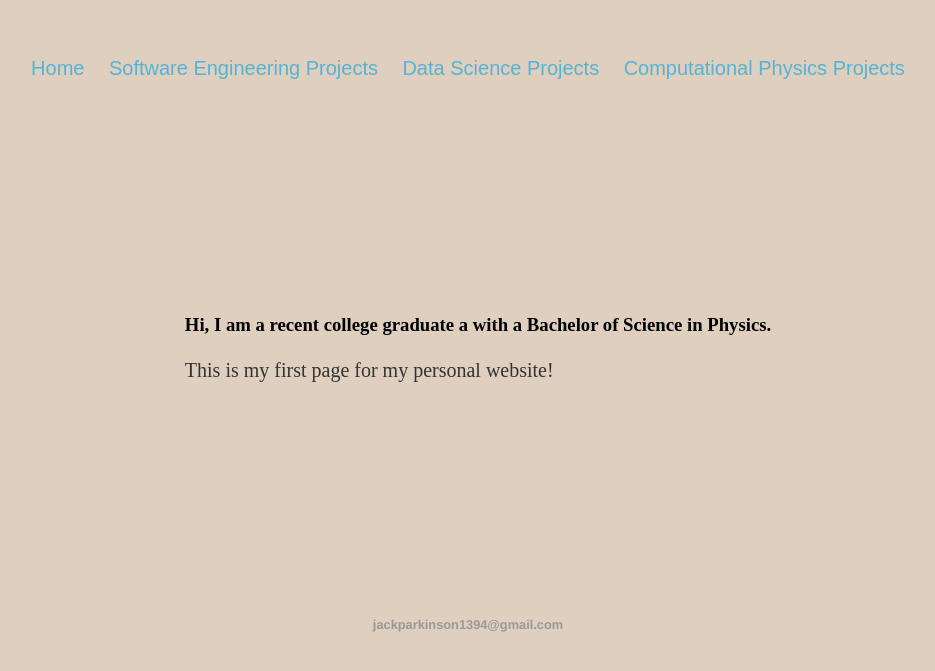
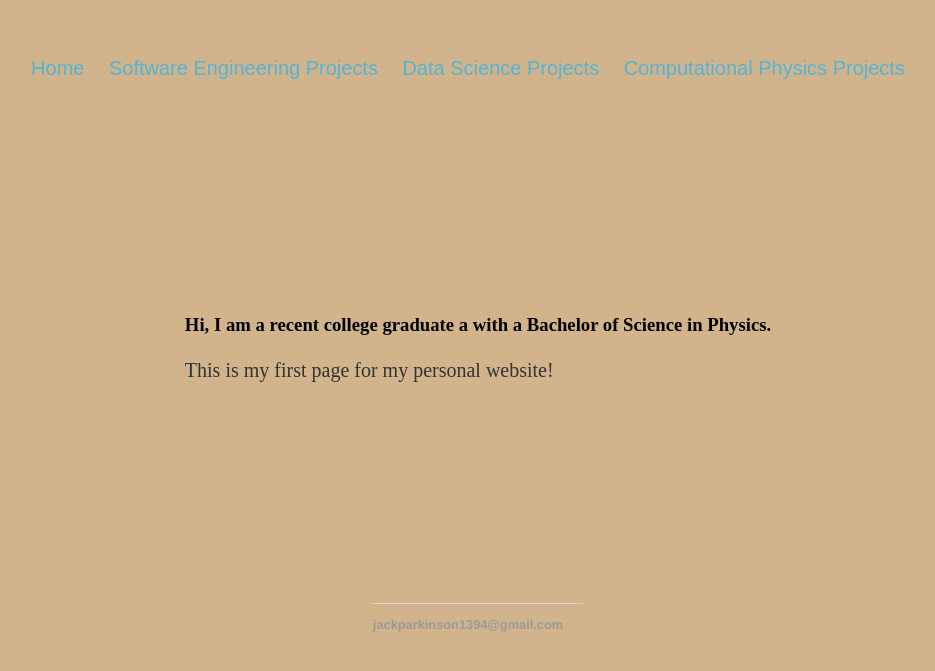
Before and after one commit to jrongtt/jrongtt.github.io, a website: page index.html in a window 1280 px wide. Shown: the part 115-786 px from the top of the page, without its empty margins (162-1097 px from the left). Drawn offline with Linux system fonts and the light colour scheme.

Commit message:
updated
updated

```diff
--- a/styles.css
+++ b/styles.css
@@ -2,7 +2,7 @@
 body {
     margin: 60px auto;
     width: 70%;
-    background-color: #DFCFBE
+    background-color: tan
 }
 nav ul, footer ul {
     font-family:'Helvetica', 'Arial', 'Sans-Serif';
```
